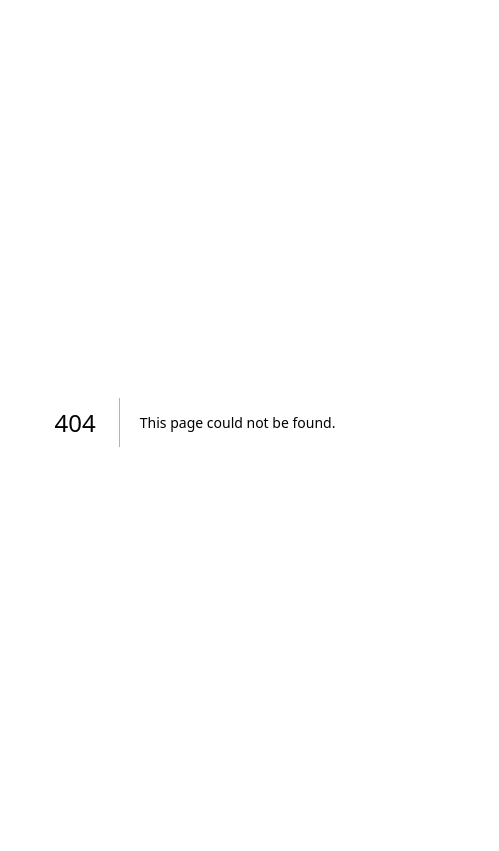
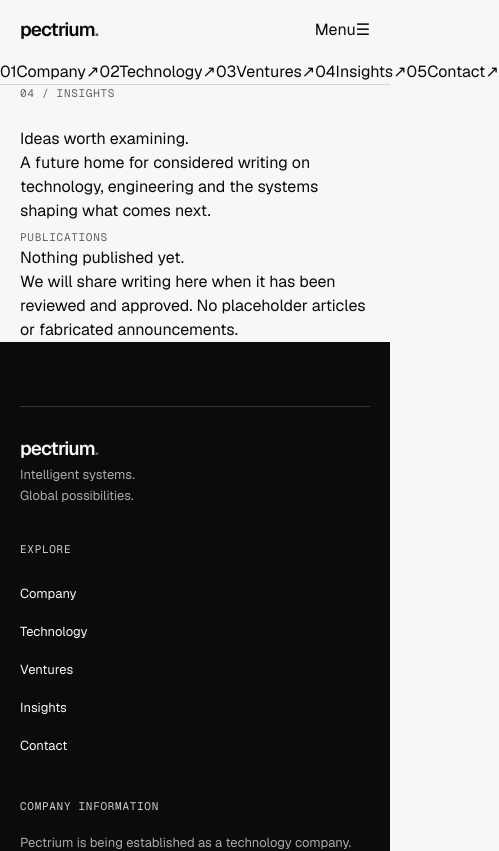
Before and after one commit to ejepsystems/ejepsystems, a Next.js app in the folder apps/web/: page /insights in a window 390 px wide. Before the commit this address had no page. Shown: the top 851 px of the page, 499 px wide, since content can reach past the window. Built offline with nearby package versions, Linux system fonts and the light colour scheme.

Commit message:
feat(pectrium): establish mobile-first multi-page corporate architecture

```diff
--- /dev/null
+++ b/apps/web/app/insights/page.tsx
@@ -0,0 +1,3 @@
+import type {Metadata} from "next";import {PageFrame,PageHero} from "@/components/page-frame";
+export const metadata:Metadata={title:"Insights",description:"Pectrium perspectives and publications, when approved for release."};
+export default function Insights(){return <PageFrame><PageHero eyebrow="04 / Insights" title="Ideas worth examining." description="A future home for considered writing on technology, engineering and the systems shaping what comes next."/><section className="shell editorial-section"><p className="section-index">Publications</p><div className="empty-editorial"><h2>Nothing published yet.</h2><p>We will share writing here when it has been reviewed and approved. No placeholder articles or fabricated announcements.</p></div></section></PageFrame>;}
```
